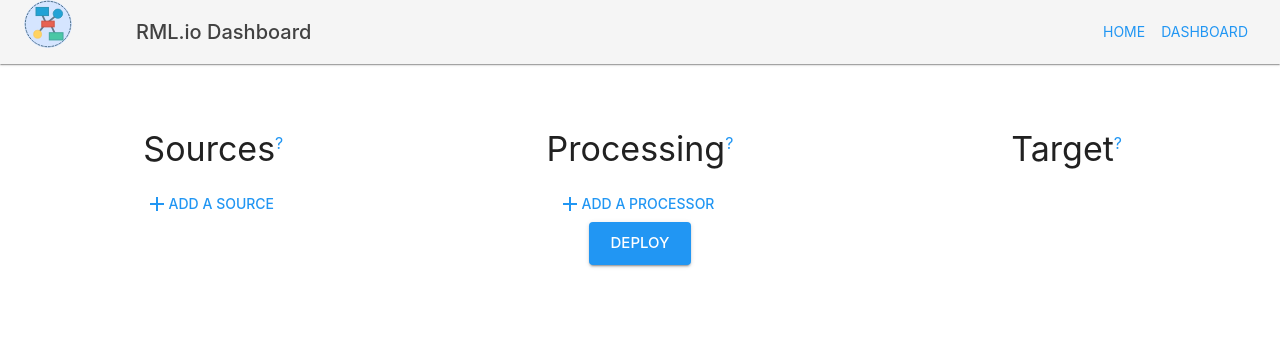
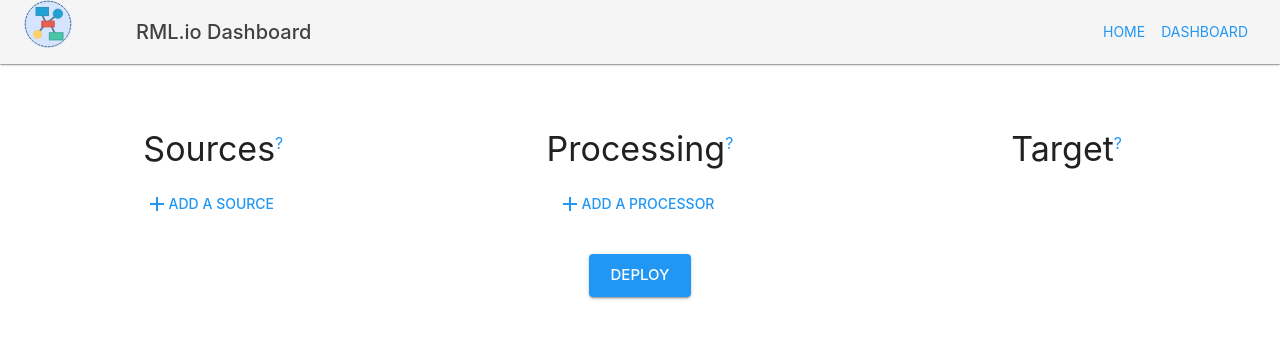
Before and after one commit to oSoc20/rml-workbench-front-end, a React (Create React App) app: page /dashboard in a window 1280 px wide. Shown: the top 338 px of the page. Built offline with nearby package versions, Linux system fonts and the light colour scheme.

Commit message:
Add margin top for the deploy button

```diff
--- a/src/pages/DashboardPage.tsx
+++ b/src/pages/DashboardPage.tsx
@@ -21,6 +21,7 @@ const useStyles = makeStyles((theme: Theme) =>
       display: 'flex',
       alignItems: 'center',
       justifyCenter: 'center',
+      marginTop: theme.spacing(4),
     },
     root: {
       display: 'flex',
```
